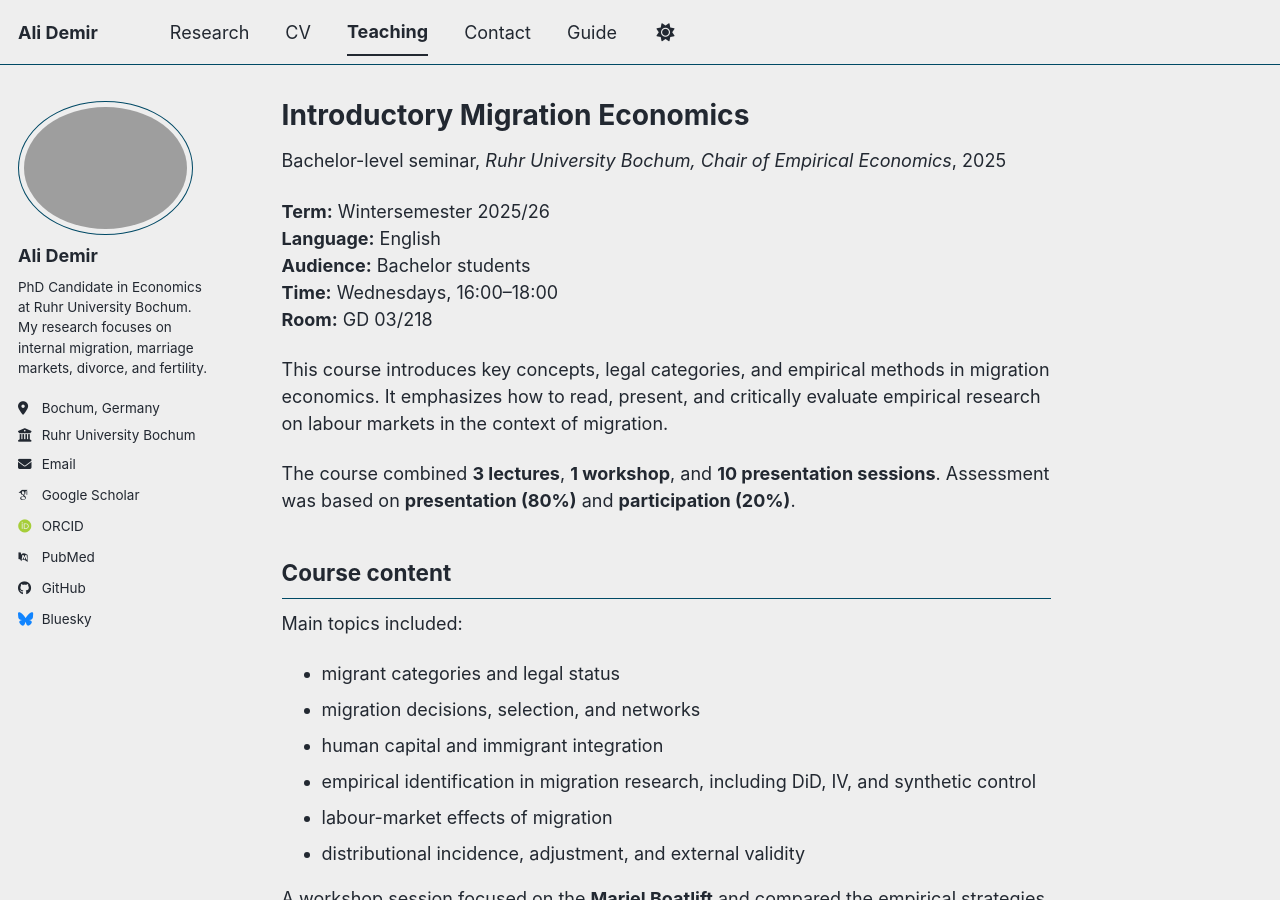
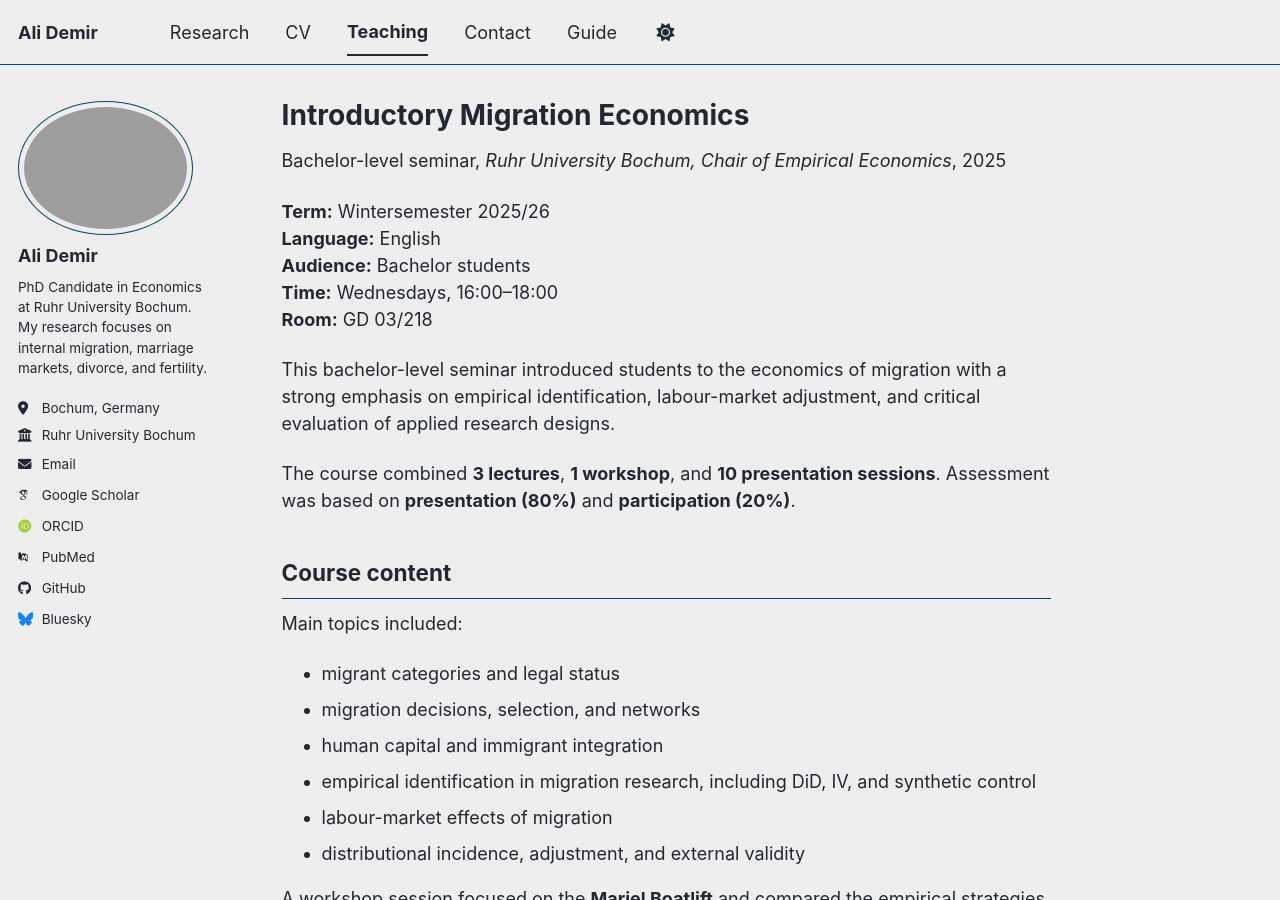
Before and after one commit to alidemir1995ad-alt/alidemir1995ad-alt.github.io, a Jekyll site: the page built from _teaching/2025-10-15-introductory-migration-economics.md, in a window 1280 px wide and 900 px high. Built offline with Jekyll 4.4.1, drawn with Linux system fonts in a browser that asks for light colours; some web fonts are replaced; a script bundle is joined from its source files by our own code; library files that are not in the unit come from our copies.

Commit message:
Update course description for migration economics
Revised course description to emphasize empirical identification and labour-market adjustment.

```diff
--- a/_teaching/2025-10-15-introductory-migration-economics.md
+++ b/_teaching/2025-10-15-introductory-migration-economics.md
@@ -14,7 +14,7 @@ location: "Bochum, Germany"
 **Time:** Wednesdays, 16:00–18:00
 **Room:** GD 03/218
 
-This course introduces key concepts, legal categories, and empirical methods in migration economics. It emphasizes how to read, present, and critically evaluate empirical research on labour markets in the context of migration.
+This bachelor-level seminar introduced students to the economics of migration with a strong emphasis on empirical identification, labour-market adjustment, and critical evaluation of applied research designs.
 
 The course combined **3 lectures**, **1 workshop**, and **10 presentation sessions**. Assessment was based on **presentation (80%)** and **participation (20%)**.
 
```
